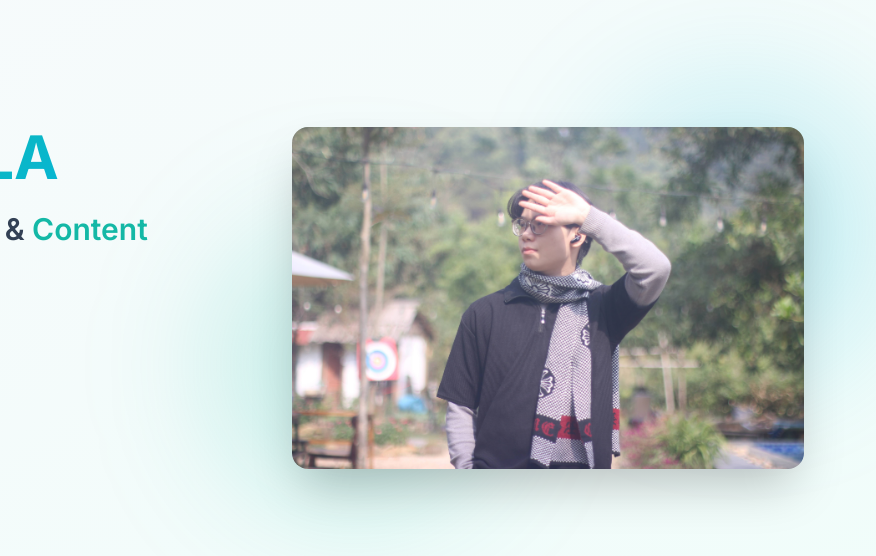
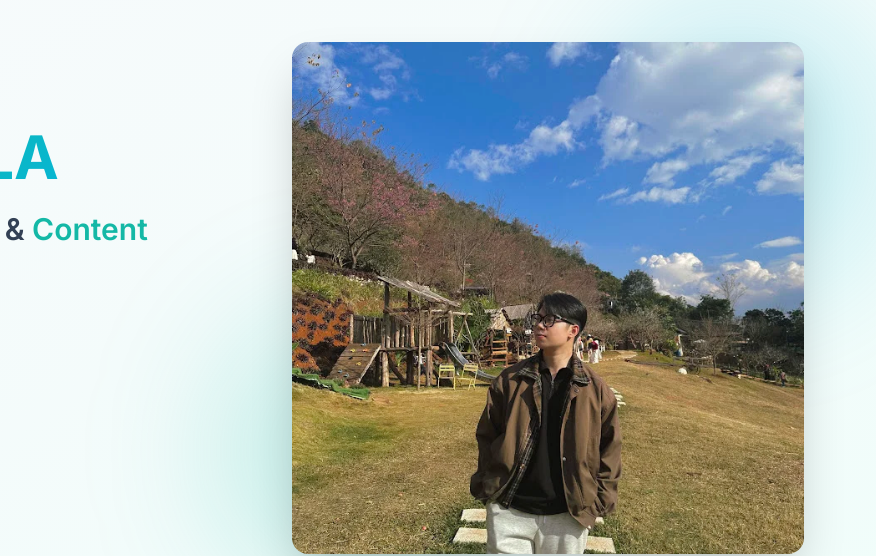
Before and after one commit to Hunter1202/portfolio, a website: page index.html in a window 1280 px wide. Shown: the part 110-666 px from the top of the page, 404-1280 px from the left. Drawn offline with Linux system fonts and the light colour scheme.

Commit message:
Replace image source with new format

```diff
--- a/index.html
+++ b/index.html
@@ -506,7 +506,7 @@
             <div class="w-full lg:w-1/2 px-4">
                 <div class="relative">
                     <div class="relative z-10 mx-auto max-w-md lg:max-w-lg float-animation">
-                        <img src="/dist/img/trucla.JPG" alt="TrucLA" id="img1" class="image active w-full rounded-2xl shadow-2xl"/>
+                        <img src="/dist/img/truc.webp" alt="TrucLA" id="img1" class="image active w-full rounded-2xl shadow-2xl"/>
 <!--                        <img src="https://via.placeholder.com/400x500/06b6d4/ffffff?text=Developer" alt="Developer" id="img2" class="image hidden absolute top-0 left-0 w-full rounded-2xl shadow-2xl"/>-->
                     </div>
 
```
